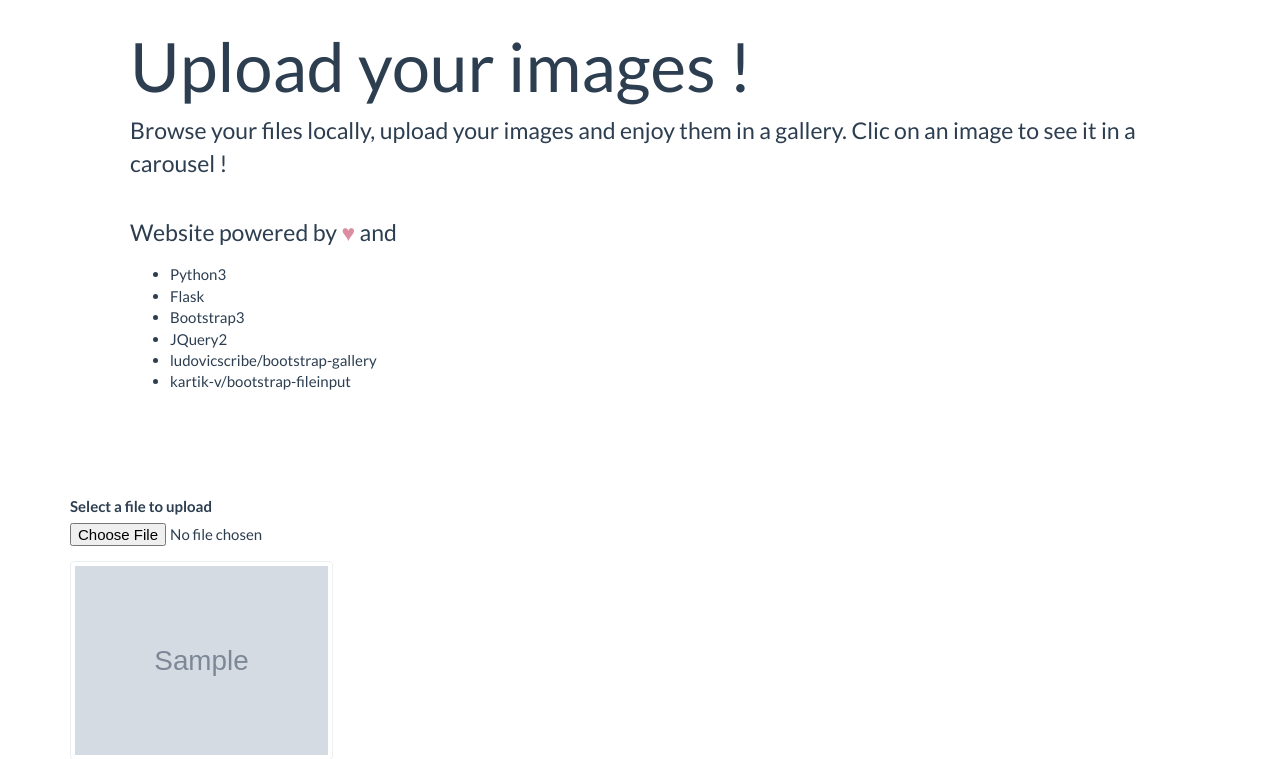
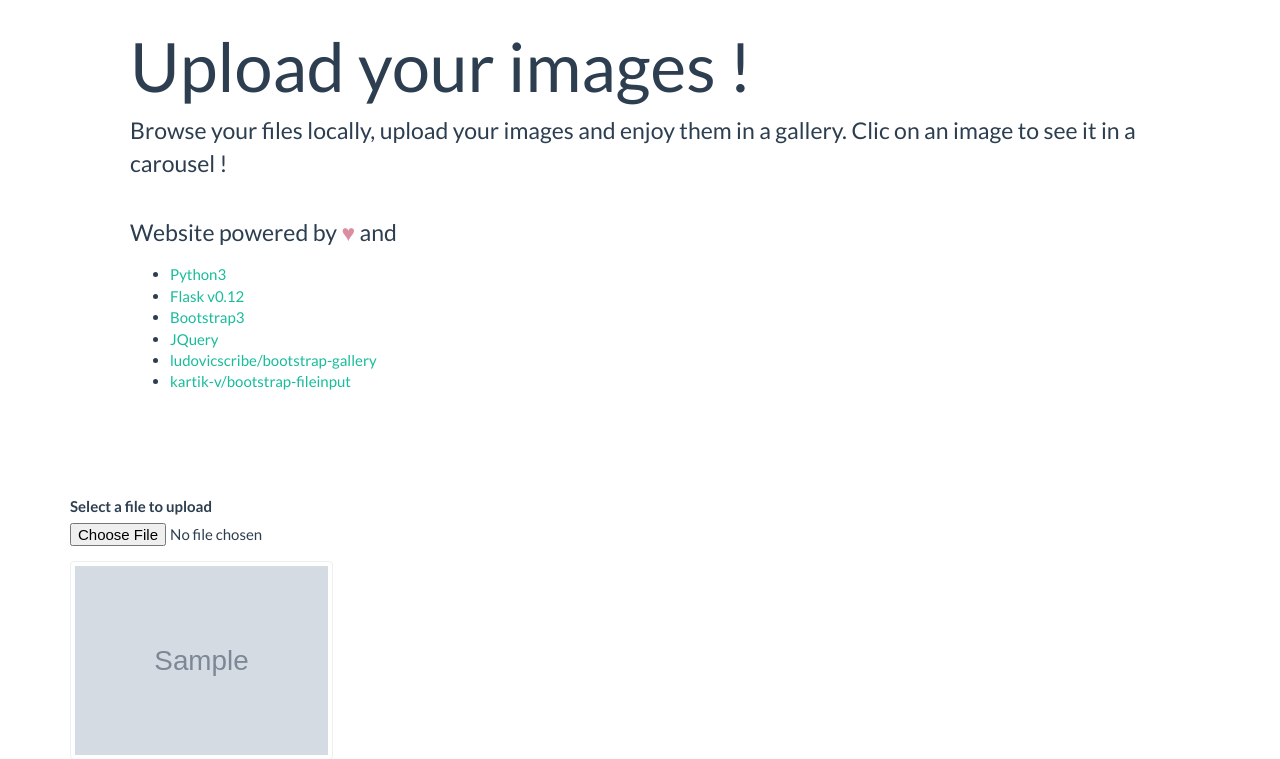
Before and after one commit to lescactus/http_gallery, a Flask app: template templates/index.html in a window 1280 px wide. Shown: the part 60-819 px from the top of the page. Run offline with Flask 2, Linux system fonts and the light colour scheme; the template is opened without the code that fills it: most values are stand-ins (such as "Sample title", 1, 10 or a date in 2020); grey boxes marked "Sample" are stand-in pictures; form fields are guessed from the names that the template uses; some libraries are stand-ins or nearby versions.

Commit message:
Some cleanup

```diff
--- a/templates/index.html
+++ b/templates/index.html
@@ -19,9 +19,8 @@
                 {% endfor %}
             </div>
         </div>
-        <script src="http://ajax.googleapis.com/ajax/libs/jquery/2.1.1/jquery.min.js"></script>
+        <script src="https://ajax.googleapis.com/ajax/libs/jquery/2.2.4/jquery.min.js"></script>
         <script src="{{ url_for('static', filename='js/fileinput.min.js') }}" ></script>
-        <!-- <script src="https://maxcdn.bootstrapcdn.com/bootstrap/3.3.7/js/bootstrap.min.js"></script> -->
         <script src="{{ url_for('static', filename='js/bootstrap.min.js') }}" ></script>
         <script src="{{ url_for('static', filename='js/bootstrap-gallery.js') }}" ></script>
         <script>
--- a/templates/jumbotron.html
+++ b/templates/jumbotron.html
@@ -4,11 +4,11 @@
     <br/>
     <p>Website powered by <span class="heart">♥</span> and</p>
     <ul>
-        <li>Python3</li>
-        <li>Flask</li>
-        <li>Bootstrap3</li>
-        <li>JQuery2</li>
-        <li>ludovicscribe/bootstrap-gallery</li>
-        <li>kartik-v/bootstrap-fileinput</li>
+        <li><a href="https://www.python.org/" >Python3</a></li>
+        <li><a href="http://flask.pocoo.org/" >Flask v0.12</a></li>
+        <li><a href="https://getbootstrap.com/" >Bootstrap3</a></li>
+        <li><a href="https://jquery.com/" >JQuery</a></li>
+        <li><a href="https://github.com/ludovicscribe/bootstrap-gallery" >ludovicscribe/bootstrap-gallery</a></li>
+        <li><a href="https://github.com/kartik-v/bootstrap-fileinput" >kartik-v/bootstrap-fileinput</a></li>
     </ul>
 </div>
--- a/templates/navbar.html
+++ b/templates/navbar.html
@@ -8,19 +8,15 @@
            <span class="icon-bar"></span>
            <span class="icon-bar"></span>
            </button>
-           <a class="navbar-brand" href="#">Image gallery</a>
+           <a class="navbar-brand" href="{{ url_for('main') }}">Image gallery</a>
         </div>
         <div id="navbar" class="navbar-collapse collapse">
            <ul class="nav navbar-nav">
-              <li class="active"><a href="#">Index</a></li>
-              <!--<li><a href="#about">About</a></li>
-                 <li><a href="#contact">Contact</a></li>-->
+              <li class="active"><a href="{{ url_for('main') }}">Index</a></li>
               <li class="dropdown">
                  <a href="#" class="dropdown-toggle" data-toggle="dropdown" role="button" aria-haspopup="true" aria-expanded="false">Themes <span class="caret"></span></a>
                  <ul class="dropdown-menu">
                     <li><a href="#">Theme 1</a></li>
-                    <!--<li><a href="#">Another action</a></li>
-                       <li><a href="#">Something else here</a></li>-->
                     <li role="separator" class="divider"></li>
                     <li class="dropdown-header">Availables themes</li>
                     <li><a href="#">Theme 2</a></li>
@@ -29,11 +25,6 @@
                  </ul>
               </li>
            </ul>
-           <!-- <ul class="nav navbar-nav navbar-right">
-              <li><a href="https://getbootstrap.com/docs/3.3/examples/navbar/">Default</a></li>
-              <li><a href="https://getbootstrap.com/docs/3.3/examples/navbar-static-top/">Static top</a></li>
-              <li class="active"><a href="https://getbootstrap.com/docs/3.3/examples/navbar-fixed-top/">Fixed top <span class="sr-only">(current)</span></a></li>
-              </ul> -->
         </div>
         <!--/.nav-collapse -->
     </div>
```
